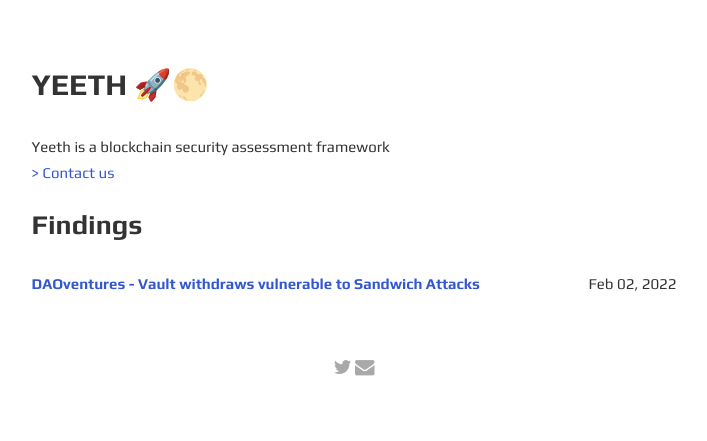
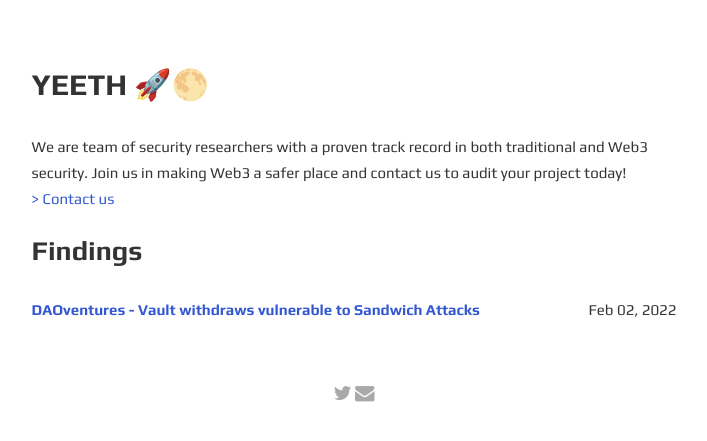
Before and after one commit to alejandro-n-rivera/yeeth.xyz, a Jekyll site: the page built from index.html, in a window 1280 px wide. Shown: the top 441 px of the page, without its empty margins (286-993 px from the left). Built offline with Jekyll 4.4.1, drawn with Linux system fonts in a browser that asks for light colours.

Commit message:
Update _config.yml

```diff
--- a/_config.yml
+++ b/_config.yml
@@ -2,20 +2,21 @@
 title: Yeeth Security
 greetings: Yeeth 🚀🌕
 description: >-
-  Yeeth is a blockchain security assessment framework
+  We are team of security researchers with a proven track record in both traditional and Web3 security.
+  Join us in making Web3 a safer place and contact us to audit your project today!
 lang: en-US
 timezone:  Europe/Rome
 repo: https://github.com/p0wex/Gesko # site repo [optional]
 data-theme: dark # default theme "dark" | "light"
 
 author:
-  name: yeeth
-  bio: just a blockchain security assessment framework
+  name: yeeth security
+  bio: Blockchain Security Group
   userpicture:
-  username: yeeth # general username
-  github: yeeth # github username
-  twitter: yeeth # twitter username
-  email: yeeth@yeeth.xyz # email adress
+  username: yeethsecurity # general username
+  github: yeethsecurity # github username
+  twitter: yeethsecurity # twitter username
+  email: yeethsec@gmail.com # email adress
 
 # Font Settings
 googlewebfonts: family=Play:wght@400;700&family=Source+Code+Pro:ital,wght@0,200;0,300;0,400;0,600;0,700;0,900;1,300;1,400;1,500;1,600;1,700;1,900
```
